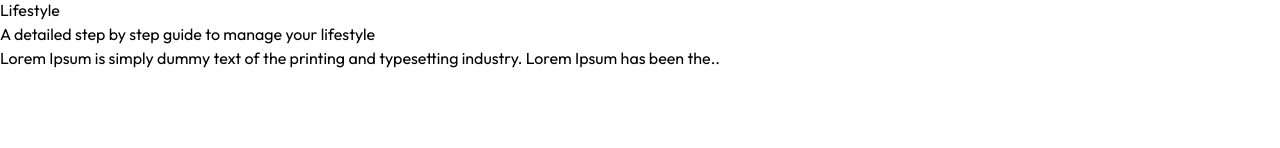
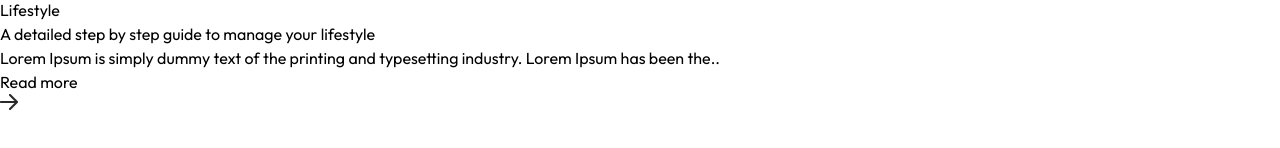
Before and after one commit to rodrigoJuani/proyecto1, a Next.js app: page / in a window 1280 px wide. Shown: the part 414-562 px from the top of the page. Built offline with nearby package versions, Linux system fonts and the light colour scheme.

Commit message:
boton que dice_Read more

```diff
--- a/Components/BlogItem.jsx
+++ b/Components/BlogItem.jsx
@@ -1,4 +1,4 @@
-import { blog_data } from "@/Assets/assets";
+import { assets, blog_data } from "@/Assets/assets";
 import Image from "next/image";
 import React from "react";
 const BlogItem=()=>{
@@ -9,6 +9,9 @@ const BlogItem=()=>{
           <div className="p-5">
             <h5 className="mb-2 text-lg font-medium  tracking-tight text-gray-900">{blog_data[0].title}</h5>
             <p className="mb-3 text-sm tracking-tight text-gray-700">{blog_data[0].description}</p>
+            <div className="inline-flex items-center py-2 font-semibold text-center">
+              Read more<Image src={assets.arrow} alt =""/>
+            </div>
           </div>
         </div>
     )
```
